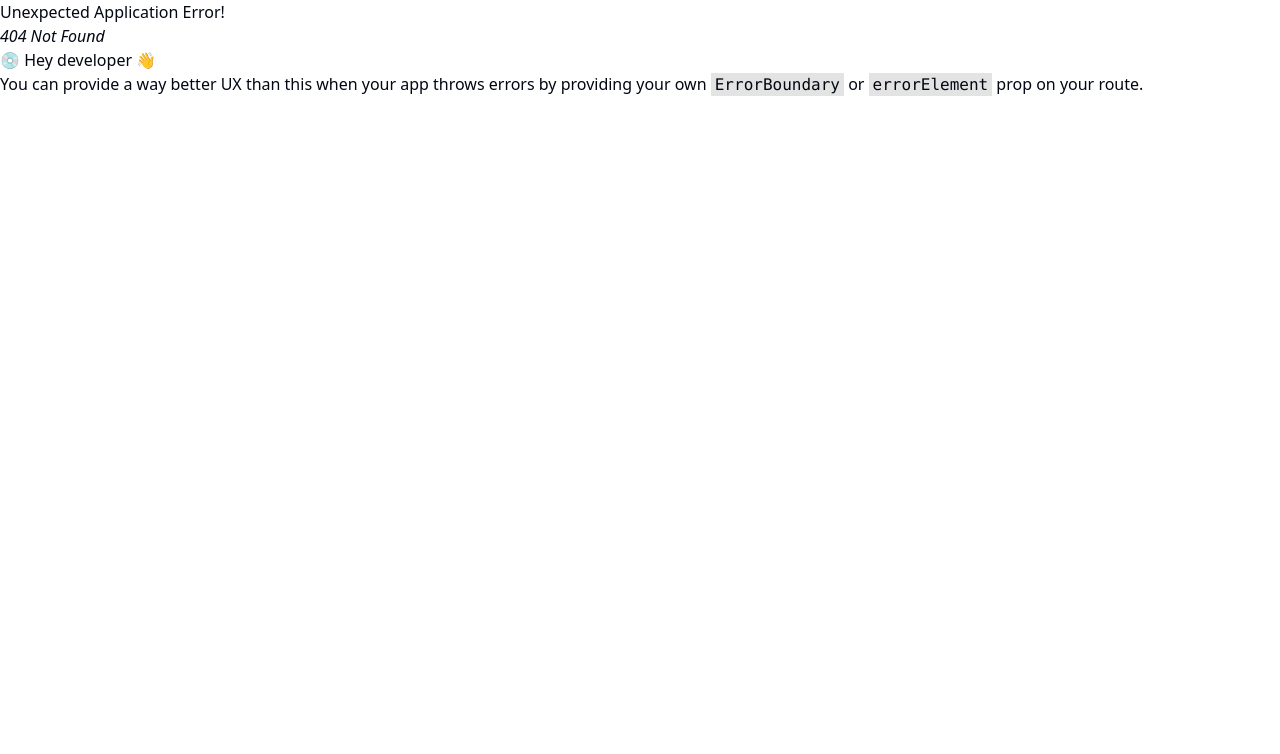
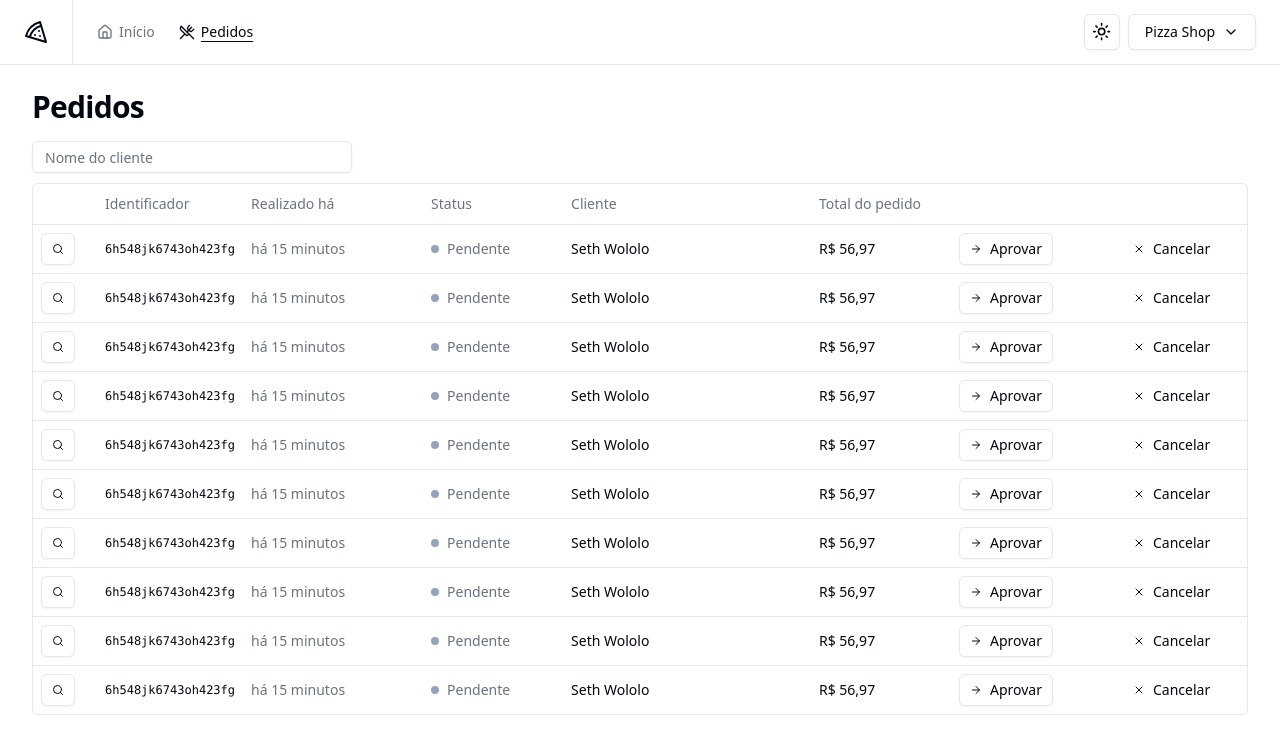
Before and after one commit to ig-swll/pizzashop, a React (Vite) app: page /orders in a window 1280 px wide. Before the commit this address had no page. Shown: the top 754 px of the page. Built offline with nearby package versions, Linux system fonts and the light colour scheme.

Commit message:
cria listagem de pedidos

```diff
--- a/src/components/ui/button.tsx
+++ b/src/components/ui/button.tsx
@@ -22,6 +22,7 @@
       },
       size: {
         default: 'h-9 px-4 py-2',
+        xs: 'h-8 px-2.5',
         sm: 'h-8 rounded-md px-3 text-xs',
         lg: 'h-10 rounded-md px-8',
         icon: 'h-9 w-9',
--- /dev/null
+++ b/src/components/ui/table.tsx
@@ -0,0 +1,120 @@
+import * as React from "react"
+
+import { cn } from "@/lib/utils"
+
+const Table = React.forwardRef<
+  HTMLTableElement,
+  React.HTMLAttributes<HTMLTableElement>
+>(({ className, ...props }, ref) => (
+  <div className="relative w-full overflow-auto">
+    <table
+      ref={ref}
+      className={cn("w-full caption-bottom text-sm", className)}
+      {...props}
+    />
+  </div>
+))
+Table.displayName = "Table"
+
+const TableHeader = React.forwardRef<
+  HTMLTableSectionElement,
+  React.HTMLAttributes<HTMLTableSectionElement>
+>(({ className, ...props }, ref) => (
+  <thead ref={ref} className={cn("[&_tr]:border-b", className)} {...props} />
+))
+TableHeader.displayName = "TableHeader"
+
+const TableBody = React.forwardRef<
+  HTMLTableSectionElement,
+  React.HTMLAttributes<HTMLTableSectionElement>
+>(({ className, ...props }, ref) => (
+  <tbody
+    ref={ref}
+    className={cn("[&_tr:last-child]:border-0", className)}
+    {...props}
+  />
+))
+TableBody.displayName = "TableBody"
+
+const TableFooter = React.forwardRef<
+  HTMLTableSectionElement,
+  React.HTMLAttributes<HTMLTableSectionElement>
+>(({ className, ...props }, ref) => (
+  <tfoot
+    ref={ref}
+    className={cn(
+      "border-t bg-muted/50 font-medium [&>tr]:last:border-b-0",
+      className
+    )}
+    {...props}
+  />
+))
+TableFooter.displayName = "TableFooter"
+
+const TableRow = React.forwardRef<
+  HTMLTableRowElement,
+  React.HTMLAttributes<HTMLTableRowElement>
+>(({ className, ...props }, ref) => (
+  <tr
+    ref={ref}
+    className={cn(
+      "border-b transition-colors hover:bg-muted/50 data-[state=selected]:bg-muted",
+      className
+    )}
+    {...props}
+  />
+))
+TableRow.displayName = "TableRow"
+
+const TableHead = React.forwardRef<
+  HTMLTableCellElement,
+  React.ThHTMLAttributes<HTMLTableCellElement>
+>(({ className, ...props }, ref) => (
+  <th
+    ref={ref}
+    className={cn(
+      "h-10 px-2 text-left align-middle font-medium text-muted-foreground [&:has([role=checkbox])]:pr-0 [&>[role=checkbox]]:translate-y-[2px]",
+      className
+    )}
+    {...props}
+  />
+))
+TableHead.displayName = "TableHead"
+
+const TableCell = React.forwardRef<
+  HTMLTableCellElement,
+  React.TdHTMLAttributes<HTMLTableCellElement>
+>(({ className, ...props }, ref) => (
+  <td
+    ref={ref}
+    className={cn(
+      "p-2 align-middle [&:has([role=checkbox])]:pr-0 [&>[role=checkbox]]:translate-y-[2px]",
+      className
+    )}
+    {...props}
+  />
+))
+TableCell.displayName = "TableCell"
+
+const TableCaption = React.forwardRef<
+  HTMLTableCaptionElement,
+  React.HTMLAttributes<HTMLTableCaptionElement>
+>(({ className, ...props }, ref) => (
+  <caption
+    ref={ref}
+    className={cn("mt-4 text-sm text-muted-foreground", className)}
+    {...props}
+  />
+))
+TableCaption.displayName = "TableCaption"
+
+export {
+  Table,
+  TableHeader,
+  TableBody,
+  TableFooter,
+  TableHead,
+  TableRow,
+  TableCell,
+  TableCaption,
+}
--- /dev/null
+++ b/src/pages/app/orders/orders.tsx
@@ -0,0 +1,93 @@
+import { ArrowRight, Search, X } from 'lucide-react';
+import { Helmet } from 'react-helmet-async';
+
+import { Button } from '@/components/ui/button';
+import { Input } from '@/components/ui/input';
+import {
+  Table,
+  TableBody,
+  TableCell,
+  TableHead,
+  TableHeader,
+  TableRow,
+} from '@/components/ui/table';
+
+export function Orders() {
+  return (
+    <>
+      <Helmet title="Pedidos" />
+
+      <div className="flex-col gap-4">
+        <h1 className="text-3xl font-bold tracking-tight">Pedidos</h1>
+      </div>
+      <div className=" space-y-2.5">
+        <form className="flex-items-center gap-2">
+          <span className="text-sm font-semibold"></span>
+          <Input
+            type="text"
+            placeholder="Nome do cliente"
+            className="h-8 w-[320px]"
+          />
+        </form>
+
+        <div className="rounded-md border">
+          <Table>
+            <TableHeader>
+              <TableRow>
+                <TableHead className="w-[64px]"></TableHead>
+                <TableHead className="w-[140px]">Identificador</TableHead>
+                <TableHead className="w-[180px]">Realizado há</TableHead>
+                <TableHead className="w-[140px]">Status </TableHead>
+                <TableHead>Cliente </TableHead>
+                <TableHead className="w-[140px]">Total do pedido</TableHead>
+                <TableHead className="w-[164px]"></TableHead>
+                <TableHead className="w-[132px]"></TableHead>
+              </TableRow>
+            </TableHeader>
+
+            <TableBody>
+              {Array.from({ length: 10 }).map((_, i) => {
+                return (
+                  <TableRow key={i}>
+                    <TableCell>
+                      <Button variant="outline" size="xs">
+                        <Search className="h-3 w-3" />
+                        <span className="sr-only">Detalhes do pedido</span>
+                      </Button>
+                    </TableCell>
+                    <TableCell className="font-mono text-xs font-medium">
+                      6h548jk6743oh423fg
+                    </TableCell>
+                    <TableCell className="text-muted-foreground">
+                      há 15 minutos
+                    </TableCell>
+                    <TableCell>
+                      <div className="flex items-center gap-2">
+                        <span className="h-2 w-2 rounded-full bg-slate-400"></span>
+                        <span className="font-medium text-muted-foreground">
+                          Pendente
+                        </span>
+                      </div>
+                    </TableCell>
+                    <TableCell className="font-medium">Seth Wololo</TableCell>
+                    <TableCell className="font-medium">R$ 56,97</TableCell>
+                    <TableCell>
+                      <Button variant="outline" size="xs">
+                        <ArrowRight className="mr-2 h-3 w-3" /> Aprovar
+                      </Button>
+                    </TableCell>
+                    <TableCell>
+                      <Button variant="ghost" size="xs">
+                        <X className="mr-2 h-3 w-3" /> Cancelar
+                      </Button>
+                    </TableCell>
+                  </TableRow>
+                );
+              })}
+            </TableBody>
+          </Table>
+        </div>
+      </div>
+    </>
+  );
+}
--- a/src/routes.tsx
+++ b/src/routes.tsx
@@ -3,6 +3,7 @@
 import { AppLayout } from './pages/_layouts/app';
 import { AuthLayout } from './pages/_layouts/auth';
 import { Dashboard } from './pages/app/dashboard';
+import { Orders } from './pages/app/orders/orders';
 import { SignIn } from './pages/auth/sign-in';
 import { SignUp } from './pages/auth/sign-up';
 
@@ -15,6 +16,10 @@
         path: '/',
         element: <Dashboard />,
       },
+      {
+        path: '/orders',
+        element: <Orders />,
+      },
     ],
   },
   {
```
